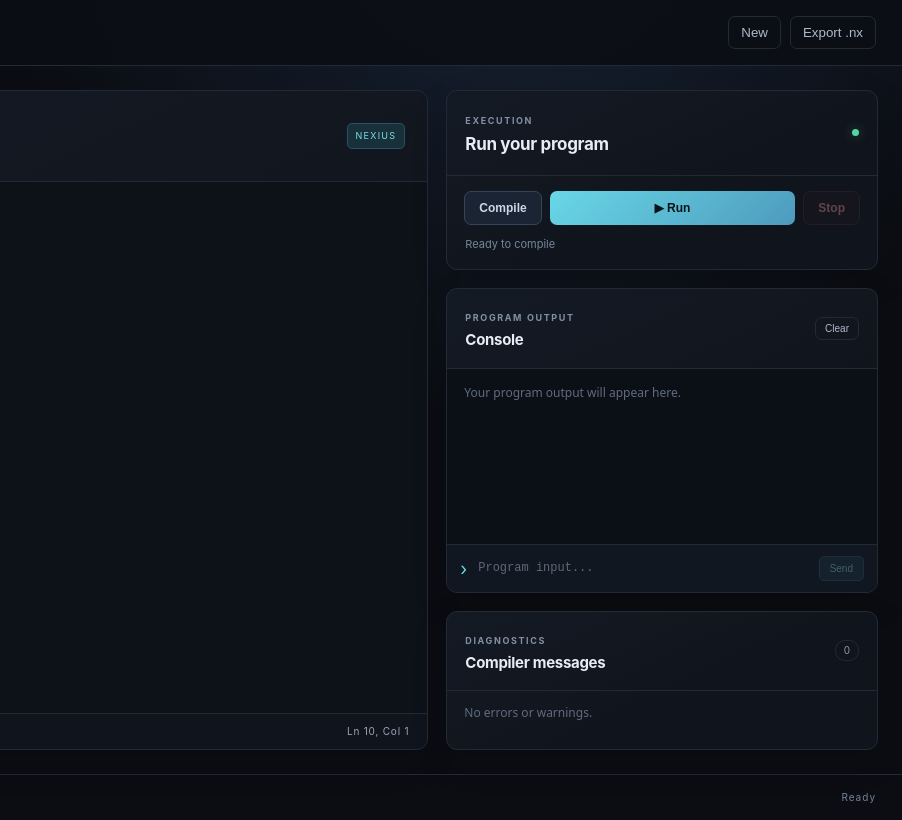
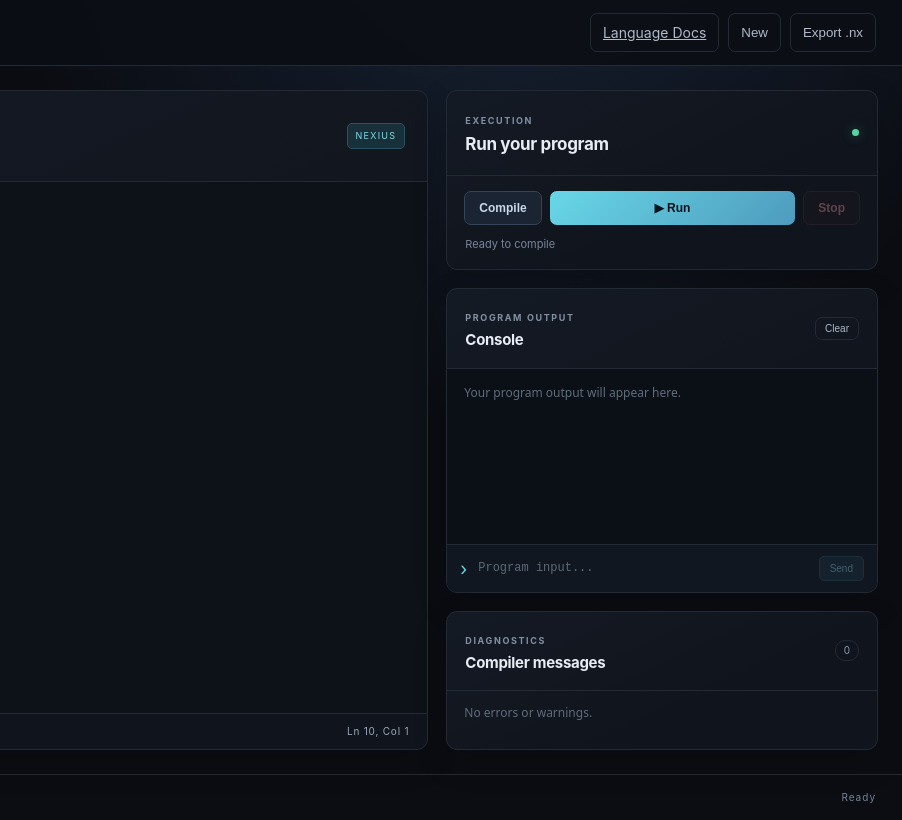
Before and after one commit to catxproductions/Nexius-Programming-Language, a plain HTML site: page index.html in a window 1280 px wide. Shown: the full height of the page, 378-1280 px from the left. Drawn offline with Linux system fonts and the light colour scheme.

Commit message:
Add language documentation navigation button

```diff
--- a/index.html
+++ b/index.html
@@ -11,7 +11,7 @@
   <header class="topbar">
     <a class="brand" href="./"><span class="brand-mark">N</span><span>NEXIUS <small>STUDIO</small></span></a>
     <div class="file-label"><span class="dot"></span> main.nx <span class="saved">LOCAL WORKSPACE</span></div>
-    <div class="top-actions"><button id="newBtn" class="quiet">New</button><button id="downloadBtn" class="quiet">Export .nx</button></div>
+    <div class="top-actions"><a class="quiet docs-link" href="docs.html">Language Docs</a><button id="newBtn" class="quiet">New</button><button id="downloadBtn" class="quiet">Export .nx</button></div>
   </header>
   <main class="workspace">
     <section class="editor-panel panel">
```
